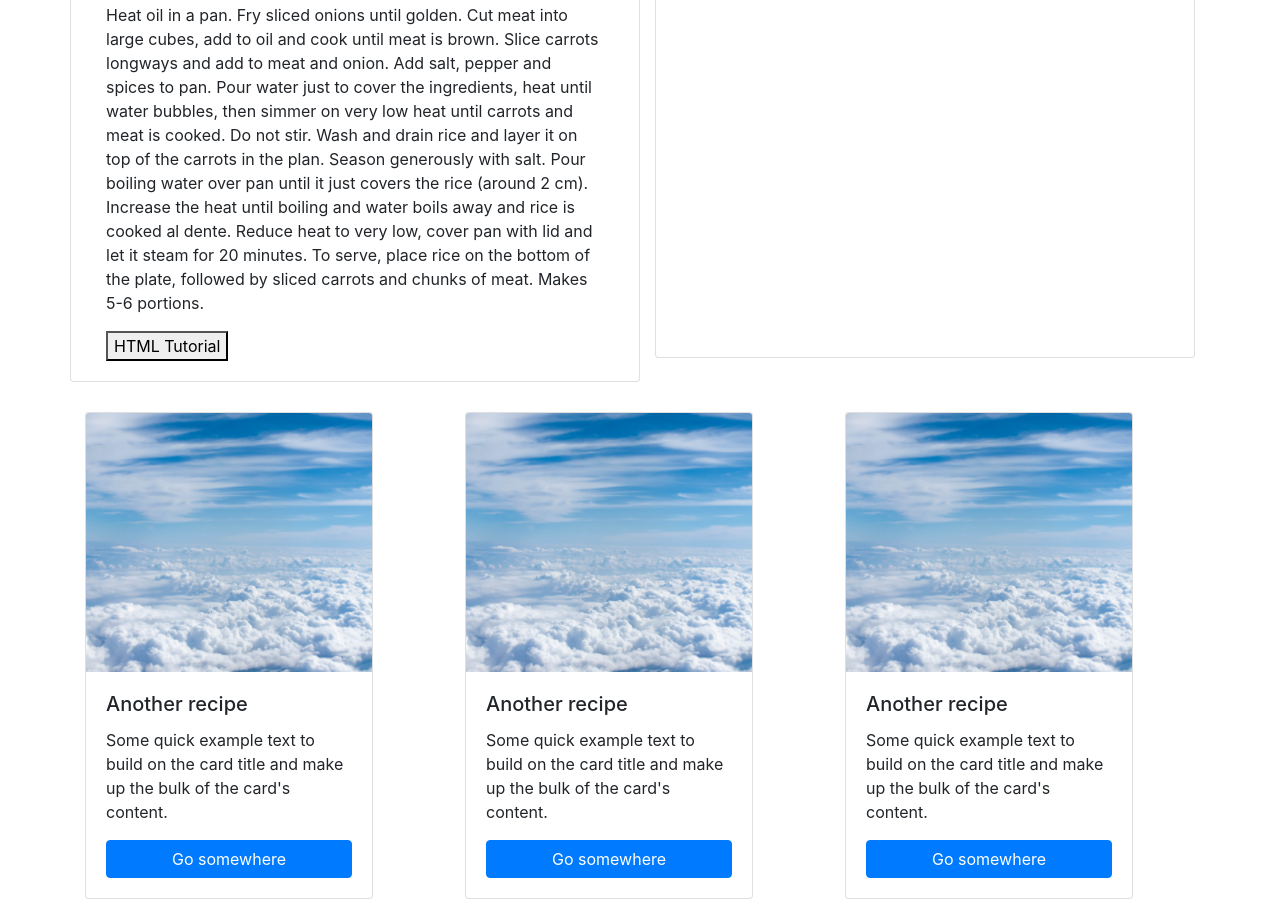
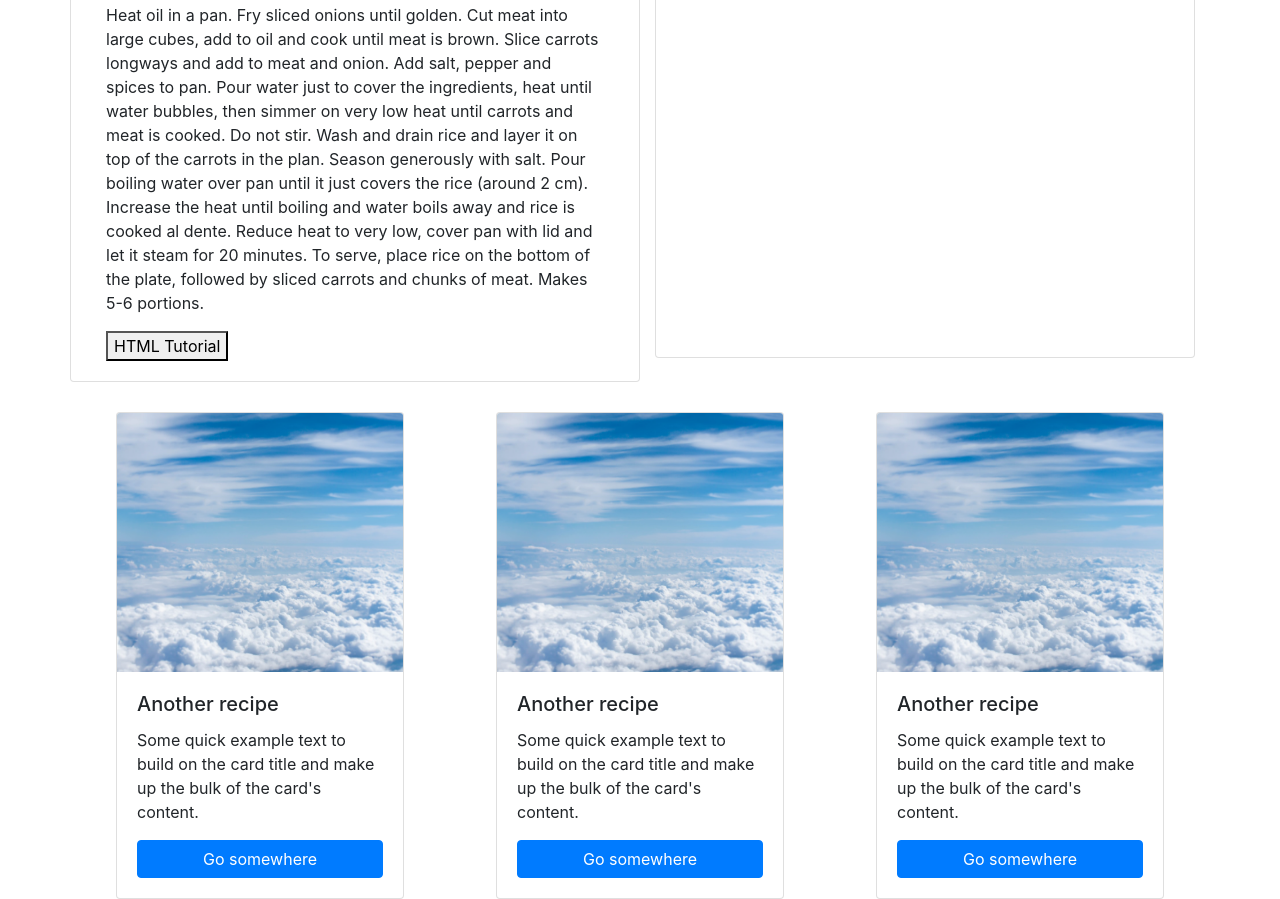
Before and after one commit to forgerlil/cookbook, a plain HTML site: page index.html in a window 1280 px wide. Shown: the part 1027-1926 px from the top of the page. Drawn offline with nearby package versions, Linux system fonts and the light colour scheme.

Commit message:
Anton local aligned cards no footer

```diff
--- a/index.html
+++ b/index.html
@@ -133,7 +133,7 @@
                 <!-- Cards Sven -->
             <div class="row">
               <div class="col-sm-4">
-                <div class="card" style="width: 18rem;">
+                <div class="card" style="width: 18rem;  margin: 0 auto">
                   <img src="./Pictures/Screenshot 2022-03-29 at 14.50.53.png" class="card-img-top" alt="...">
                   <div class="card-body">
                     <h5 class="card-title">Another recipe</h5>
@@ -143,7 +143,7 @@
                 </div>
               </div>
               <div class="col-sm-4">
-                <div class="card" style="width: 18rem;">
+                <div class="card" style="width: 18rem;  margin: 0 auto">
                   <img src="./Pictures/Screenshot 2022-03-29 at 14.50.53.png" class="card-img-top" alt="...">
                   <div class="card-body">
                     <h5 class="card-title">Another recipe</h5>
@@ -153,7 +153,7 @@
                 </div>
               </div>
               <div class="col-sm-4">
-                <div class="card" style="width: 18rem;">
+                <div class="card" style="width: 18rem;  margin: 0 auto">
                   <img src="./Pictures/Screenshot 2022-03-29 at 14.50.53.png" class="card-img-top" alt="...">
                   <div class="card-body">
                     <h5 class="card-title">Another recipe</h5>
```
